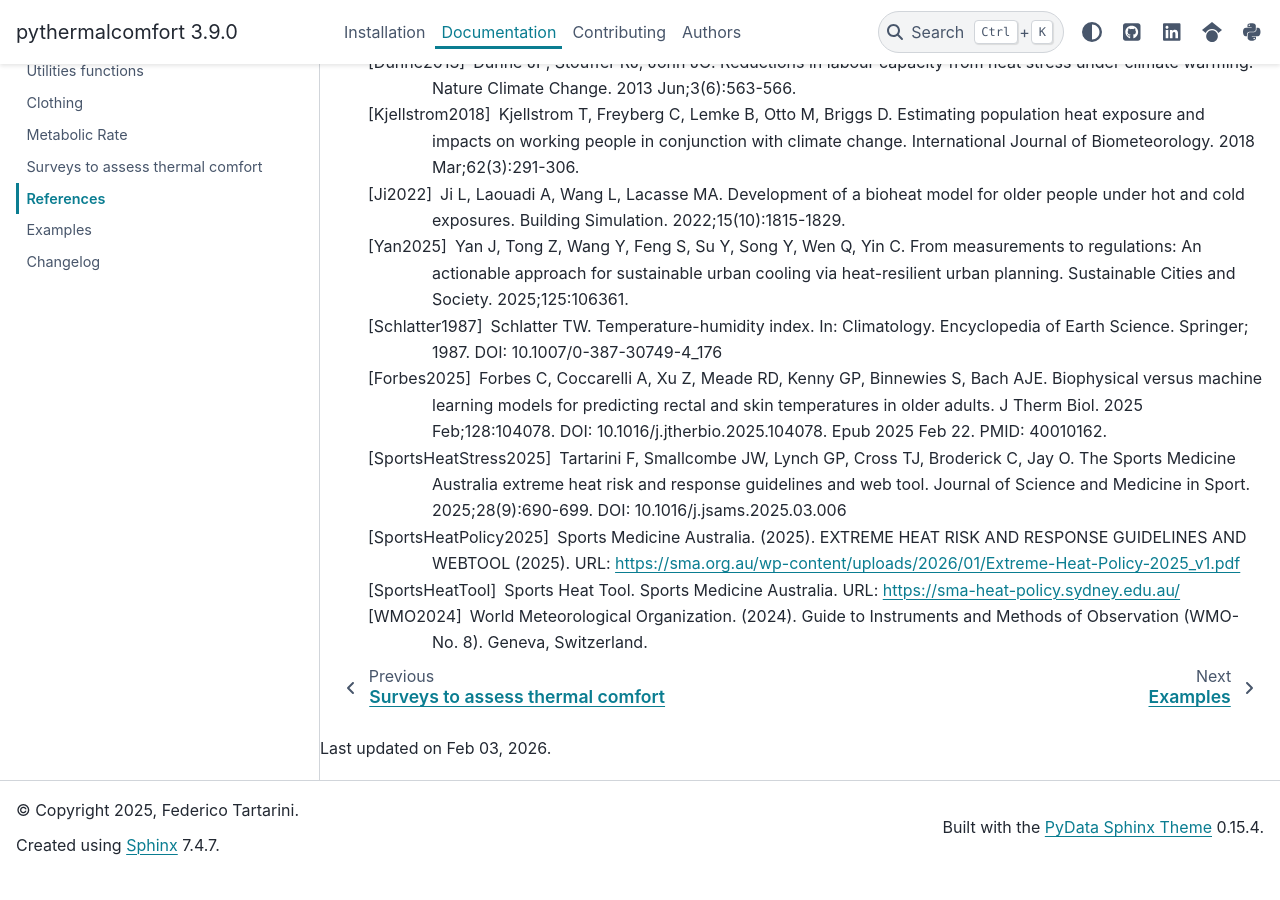
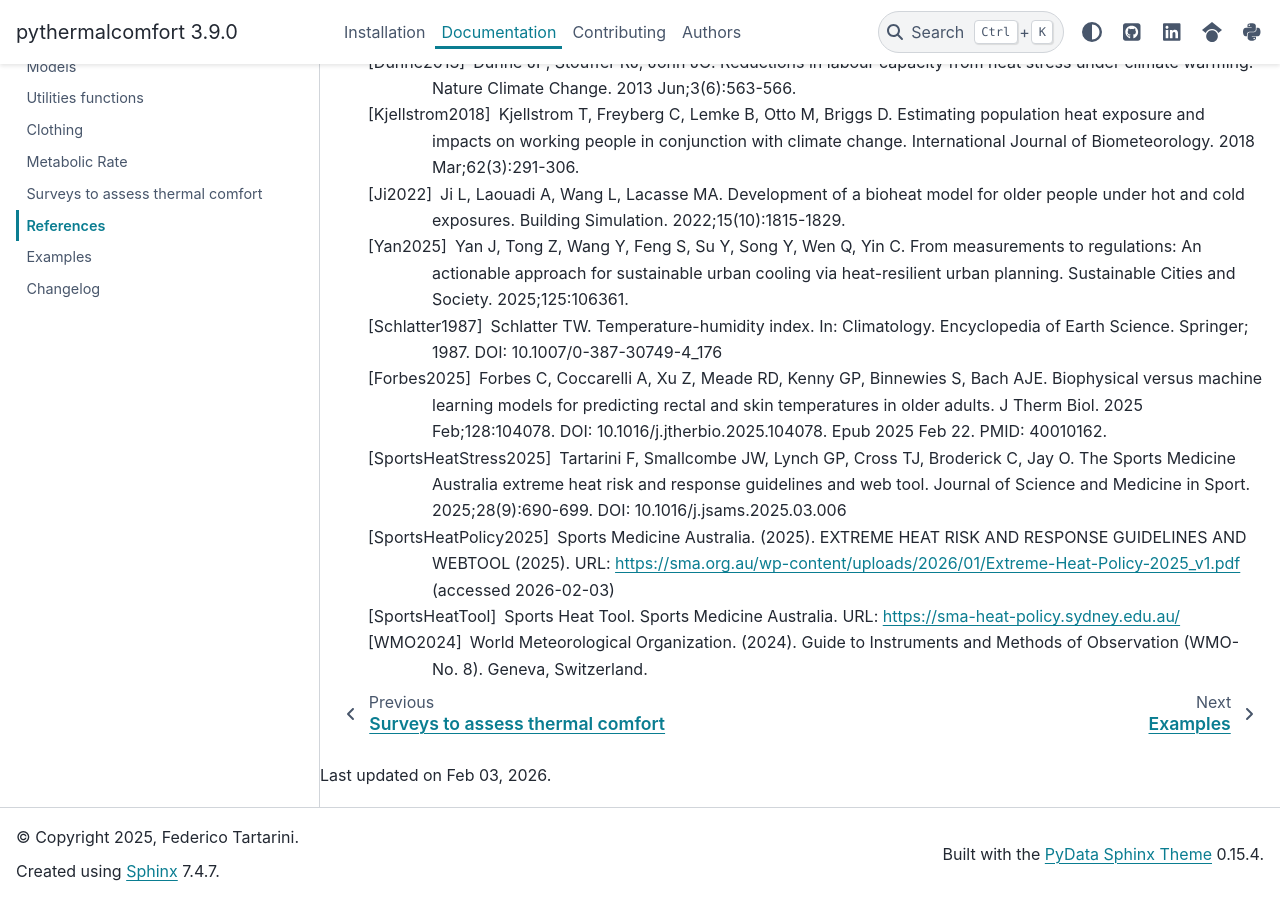
Before and after one commit to CenterForTheBuiltEnvironment/pythermalcomfort, a Sphinx documentation site: the page built from docs/documentation/references.rst, in a window 1280 px wide and 900 px high, scrolled down 2272 px. Built offline with Sphinx 7.4.7 and the PyData theme 0.15.4, drawn with Linux system fonts in a browser that asks for light colours; before the commit the page ends 3146 px from its top, so only the background shows below that.

```diff
--- a/docs/documentation/models.rst
+++ b/docs/documentation/models.rst
@@ -308,6 +308,9 @@
 
 .. autofunction:: pythermalcomfort.models.sports_heat_stress_risk.sports_heat_stress_risk
 
+.. autoclass:: pythermalcomfort.models.sports_heat_stress_risk.Sports
+    :members:
+
 .. autoclass:: pythermalcomfort.classes_return.SportsHeatStressRisk
     :members:
 
--- a/docs/documentation/references.rst
+++ b/docs/documentation/references.rst
@@ -43,6 +43,6 @@
 .. [Schlatter1987] Schlatter TW. Temperature-humidity index. In: Climatology. Encyclopedia of Earth Science. Springer; 1987. DOI: 10.1007/0-387-30749-4_176
 .. [Forbes2025] Forbes C, Coccarelli A, Xu Z, Meade RD, Kenny GP, Binnewies S, Bach AJE. Biophysical versus machine learning models for predicting rectal and skin temperatures in older adults. J Therm Biol. 2025 Feb;128:104078. DOI: 10.1016/j.jtherbio.2025.104078. Epub 2025 Feb 22. PMID: 40010162.
 .. [SportsHeatStress2025] Tartarini F, Smallcombe JW, Lynch GP, Cross TJ, Broderick C, Jay O. The Sports Medicine Australia extreme heat risk and response guidelines and web tool. Journal of Science and Medicine in Sport. 2025;28(9):690-699. DOI: 10.1016/j.jsams.2025.03.006
-.. [SportsHeatPolicy2025] Sports Medicine Australia. (2025). EXTREME HEAT RISK AND RESPONSE GUIDELINES AND WEBTOOL (2025). URL: https://sma.org.au/wp-content/uploads/2026/01/Extreme-Heat-Policy-2025_v1.pdf
+.. [SportsHeatPolicy2025] Sports Medicine Australia. (2025). EXTREME HEAT RISK AND RESPONSE GUIDELINES AND WEBTOOL (2025). URL: https://sma.org.au/wp-content/uploads/2026/01/Extreme-Heat-Policy-2025_v1.pdf (accessed 2026-02-03)
 .. [SportsHeatTool] Sports Heat Tool. Sports Medicine Australia. URL: https://sma-heat-policy.sydney.edu.au/
 .. [WMO2024] World Meteorological Organization. (2024). Guide to Instruments and Methods of Observation (WMO-No. 8). Geneva, Switzerland.
```
